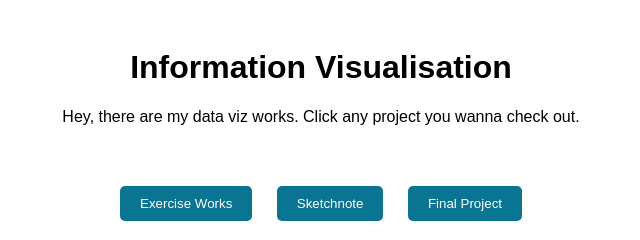
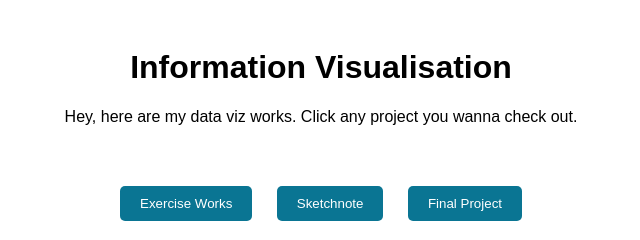
Before and after one commit to Aakash1907/myDataViz, a plain HTML site: page index.html in a window 1280 px wide. Shown: the full height of the page, 319-959 px from the left. Drawn offline with Linux system fonts and the light colour scheme.

Commit message:
Update index.html

```diff
--- a/index.html
+++ b/index.html
@@ -40,7 +40,7 @@
 </head>
 <body>
     <h1>Information Visualisation</h1>
-    <p>Hey, there are my data viz works. Click any project you wanna check out.</p>
+    <p>Hey, here are my data viz works. Click any project you wanna check out.</p>
 
     <div class="container">
         <button onclick="navigateToPage('')">Exercise Works </button>
```
